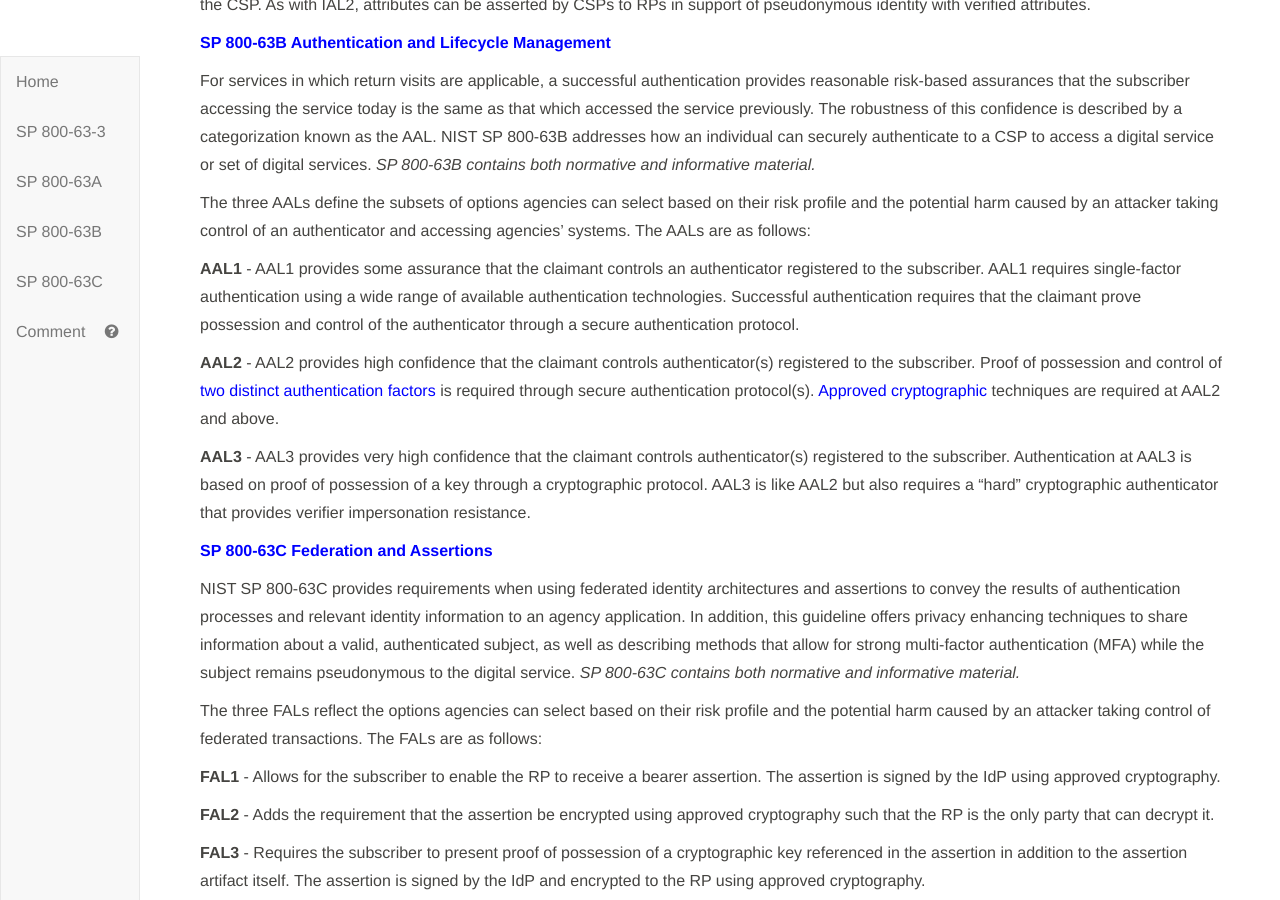
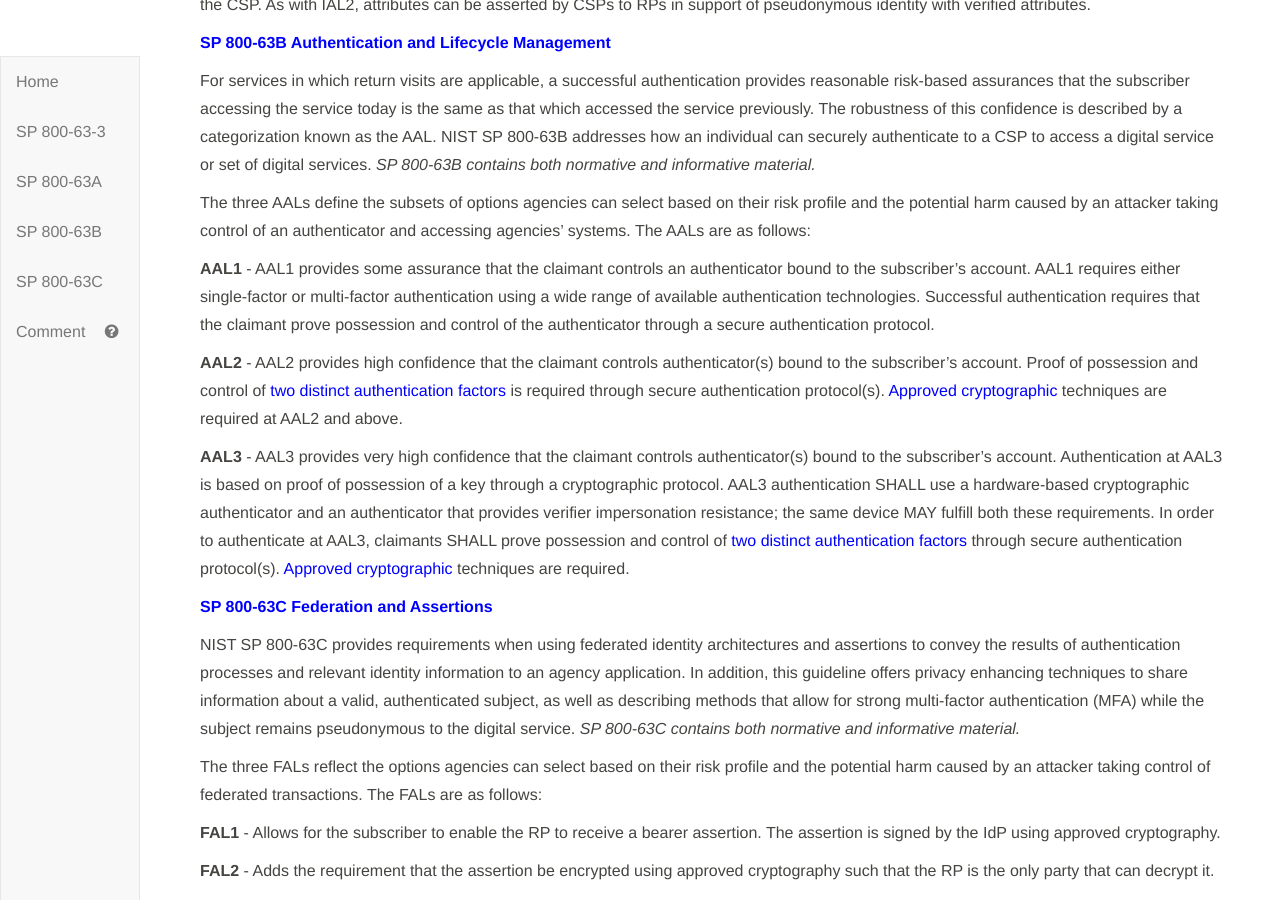
Before and after one commit to usnistgov/800-63-3, a Jekyll site: the page built from sp800-63-3/cover.md, in a window 1280 px wide and 900 px high, scrolled down 5508 px. Built offline with Jekyll 4.4.1, drawn with Linux system fonts in a browser that asks for light colours; our own code applies the rules of GitHub Pages for plain Markdown files.

Commit message:
Make AAL definitions in exec summary consistent with -63B

```diff
--- a/sp800-63-3/cover.md
+++ b/sp800-63-3/cover.md
@@ -200,7 +200,7 @@
 
 SP 800-63 provides an overview of general identity frameworks, using authenticators, credentials, and assertions together in a digital system, and a risk-based process of selecting assurance levels. _SP 800-63 contains both normative and informative material._
 
-[**SP 800-63A Enrollment and Identity Proofing**](https://pages.nist.gov/800-63-3/sp800-63a.html)
+[**SP 800-63A Enrollment and Identity Proofing**](sp800-63a.html)
 
 NIST SP 800-63-A addresses how applicants can prove their identities and become enrolled as valid subscribers within an identity system. It provides requirements by which applicants can both proof and enroll at one of three different levels of risk mitigation in both remote and physically-present scenarios. _SP 800-63A contains both normative and informative material._
 
@@ -213,19 +213,19 @@
 **IAL3** - Physical presence is required for identity proofing. Identifying attributes must be verified by an authorized and trained representative of the CSP. As with IAL2, attributes can be asserted by CSPs to RPs in support of pseudonymous identity with verified attributes.
 
 
-[**SP 800-63B Authentication and Lifecycle Management**](https://pages.nist.gov/800-63-3/sp800-63b.html)
+[**SP 800-63B Authentication and Lifecycle Management**](sp800-63b.html)
 
 For services in which return visits are applicable, a successful authentication provides reasonable risk-based assurances that the subscriber accessing the service today is the same as that which accessed the service previously. The robustness of this confidence is described by a categorization known as the AAL. NIST SP 800-63B addresses how an individual can securely authenticate to a CSP to access a digital service or set of digital services. _SP 800-63B contains both normative and informative material._
 
 The three AALs define the subsets of options agencies can select based on their risk profile and the potential harm caused by an attacker taking control of an authenticator and accessing agencies' systems. The AALs are as follows:
 
-**AAL1** - AAL1 provides some assurance that the claimant controls an authenticator registered to the subscriber. AAL1 requires single-factor authentication using a wide range of available authentication technologies. Successful authentication requires that the claimant prove possession and control of the authenticator through a secure authentication protocol.
+**AAL1** - AAL1 provides some assurance that the claimant controls an authenticator bound to the subscriber's account. AAL1 requires either single-factor or multi-factor authentication using a wide range of available authentication technologies. Successful authentication requires that the claimant prove possession and control of the authenticator through a secure authentication protocol.
 
-**AAL2** - AAL2 provides high confidence that the claimant controls authenticator(s) registered to the subscriber. Proof of possession and control of [two distinct authentication factors](#mfa-definition) is required through secure authentication protocol(s).  [Approved cryptographic](#approved) techniques are required at AAL2 and above.
+**AAL2** - AAL2 provides high confidence that the claimant controls authenticator(s) bound to the subscriber's account. Proof of possession and control of [two distinct authentication factors](#mfa-definition) is required through secure authentication protocol(s). [Approved cryptographic](#approved) techniques are required at AAL2 and above.
 
-**AAL3** - AAL3 provides very high confidence that the claimant controls authenticator(s) registered to the subscriber. Authentication at AAL3 is based on proof of possession of a key through a cryptographic protocol. AAL3 is like AAL2 but also requires a "hard" cryptographic authenticator that provides verifier impersonation resistance.
+**AAL3** - AAL3 provides very high confidence that the claimant controls authenticator(s) bound to the subscriber's account. Authentication at AAL3 is based on proof of possession of a key through a cryptographic protocol. AAL3 authentication SHALL use a hardware-based cryptographic authenticator and an authenticator that provides verifier impersonation resistance; the same device MAY fulfill both these requirements. In order to authenticate at AAL3, claimants SHALL prove possession and control of [two distinct authentication factors](#mfa-definition) through secure authentication protocol(s). [Approved cryptographic](#approved) techniques are required.
 
-[**SP 800-63C Federation and Assertions**](https://pages.nist.gov/800-63-3/sp800-63c.html)
+[**SP 800-63C Federation and Assertions**](sp800-63c.html)
 
 NIST SP 800-63C provides requirements when using federated identity architectures and assertions to convey the results of authentication processes and relevant identity information to an agency application. In addition, this guideline offers privacy enhancing techniques to share information about a valid, authenticated subject, as well as describing methods that allow for strong multi-factor authentication (MFA) while the subject remains pseudonymous to the digital service. _SP 800-63C contains both normative and informative material._
 
```
Also changed, not shown: sp800-63-3/definitions.md (+2 -2 lines), sp800-63b/sec4_aal.md (+3 -3 lines).
